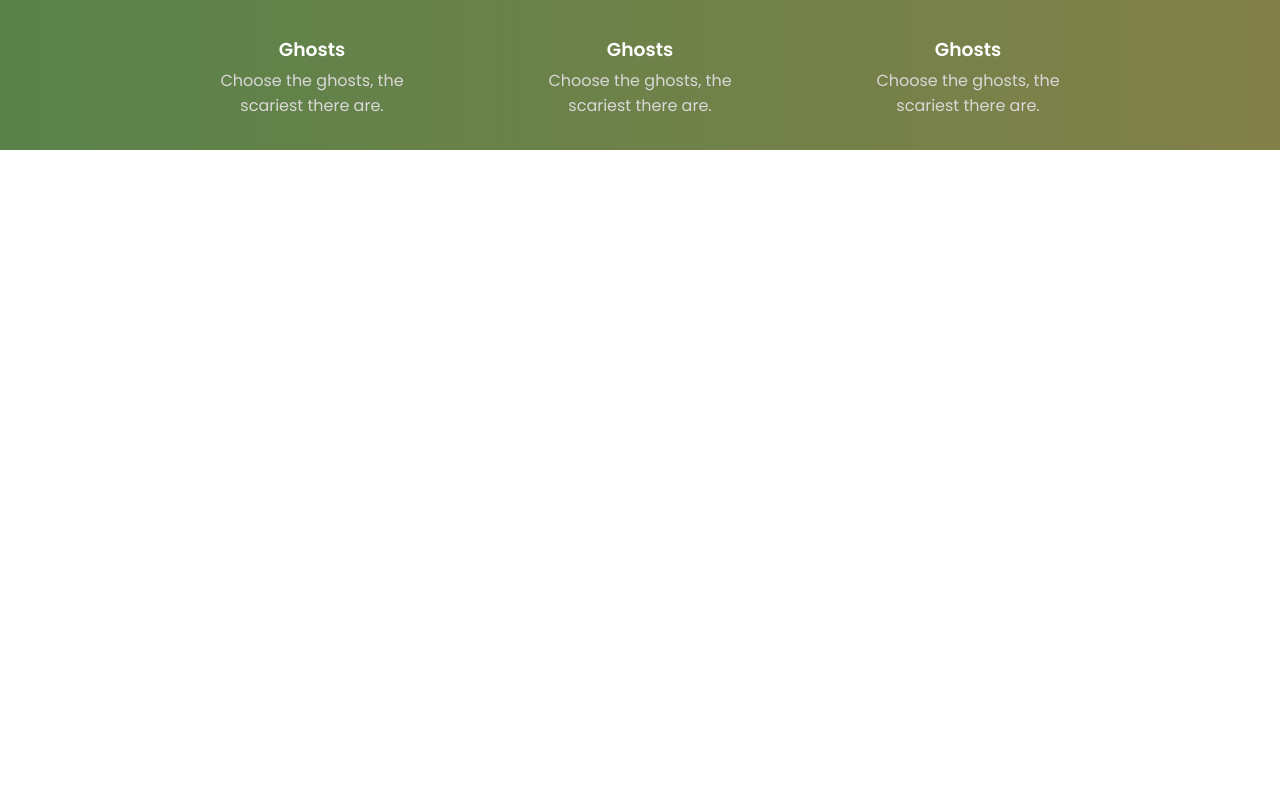
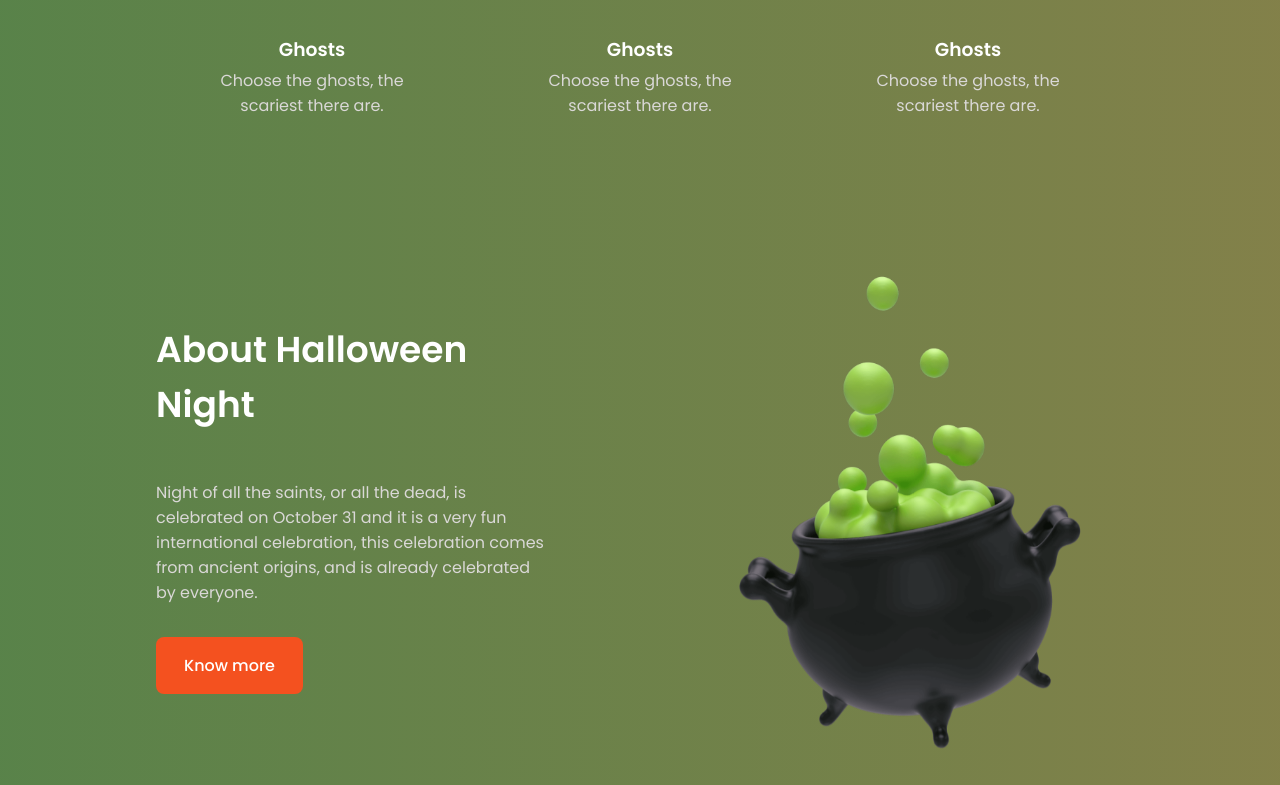
Before and after one commit to muzammilpro/Haloween-Website-in-react.js, a React (Create React App) app: page / in a window 1280 px wide. Shown: the part 1056-1841 px from the top of the page. Before the commit the page ends 1206 px from the top, so only its background shows below. Built offline with nearby package versions, Linux system fonts and the light colour scheme.

Commit message:
Do Some Changes

```diff
--- a/src/Pages/HomePage.js
+++ b/src/Pages/HomePage.js
@@ -1,6 +1,7 @@
 import Navbar from '../components/Navbar/Navbar'
 import Header from '../components/header/header'
 import Cards from '../components/Cards/Cards'
+import AboutSection from '../components/AboutSection/AboutSection'
 
 
 
@@ -19,14 +20,16 @@ function HomePage() {
                 <div class="category__container container grid">
 
 
-                <Cards />
-                <Cards />
-                <Cards />
+                    <Cards />
+                    <Cards />
+                    <Cards />
 
 
                 </div>
 
             </section>
+
+            <AboutSection/>
 
 
 
--- /dev/null
+++ b/src/components/AboutSection/AboutSection.js
@@ -0,0 +1,26 @@
+import image from '../../images/about-img.png'
+
+function AboutSection() {
+    return (
+        <div>
+
+            <section className="section about" id="about">
+                <div className="about__container container grid">
+                    <div className="about__data">
+                        <h2 className="section__title about__title">About Halloween <br /> Night</h2>
+                        <p className="about__description">Night of all the saints, or all the dead, is celebrated on October 31 and it is a
+                            very fun international celebration, this celebration comes from ancient origins, and is already
+                            celebrated by everyone.
+                        </p>
+                        <a href="#" className="button">Know more</a>
+                    </div>
+
+                    <img src={image} alt="" className="about__img" />
+                </div>
+            </section>
+
+        </div>
+    )
+}
+
+export default AboutSection
```
